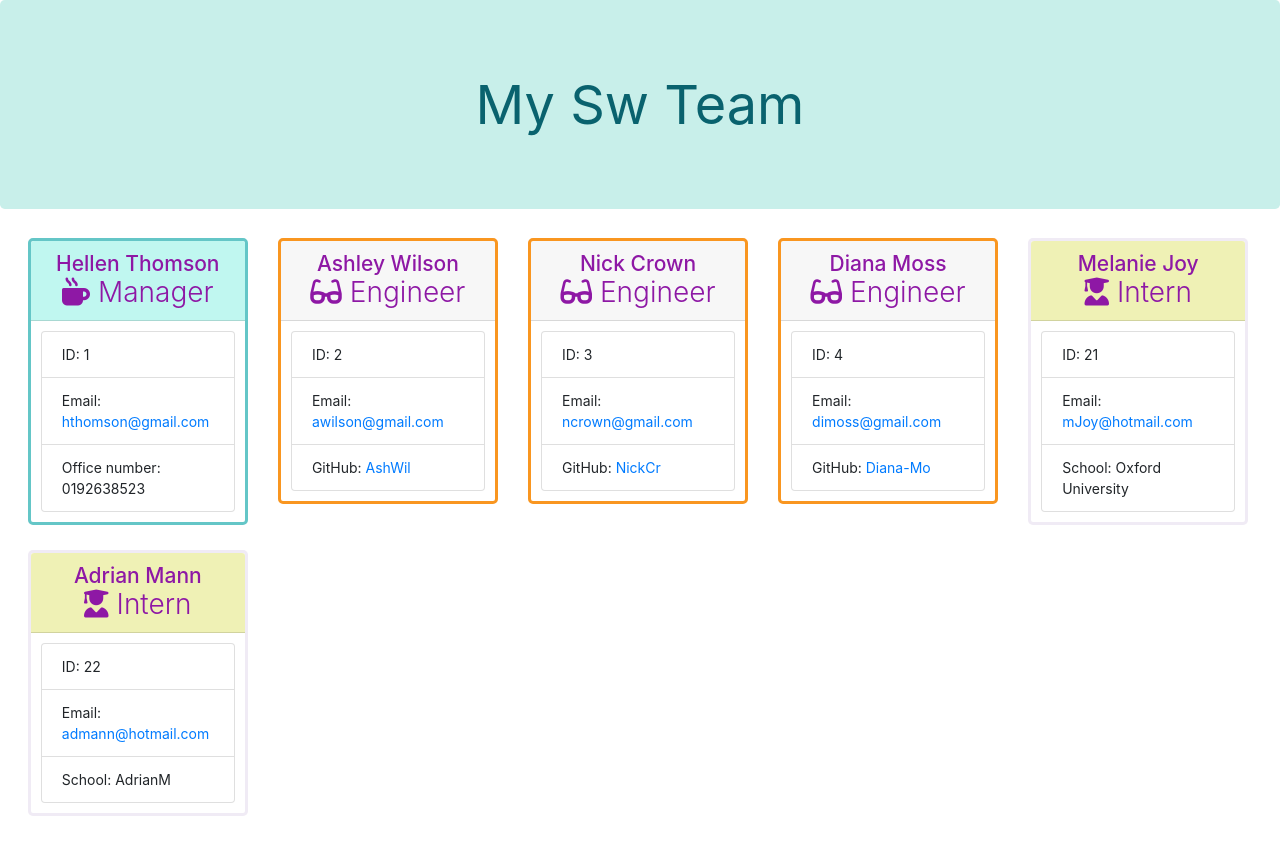
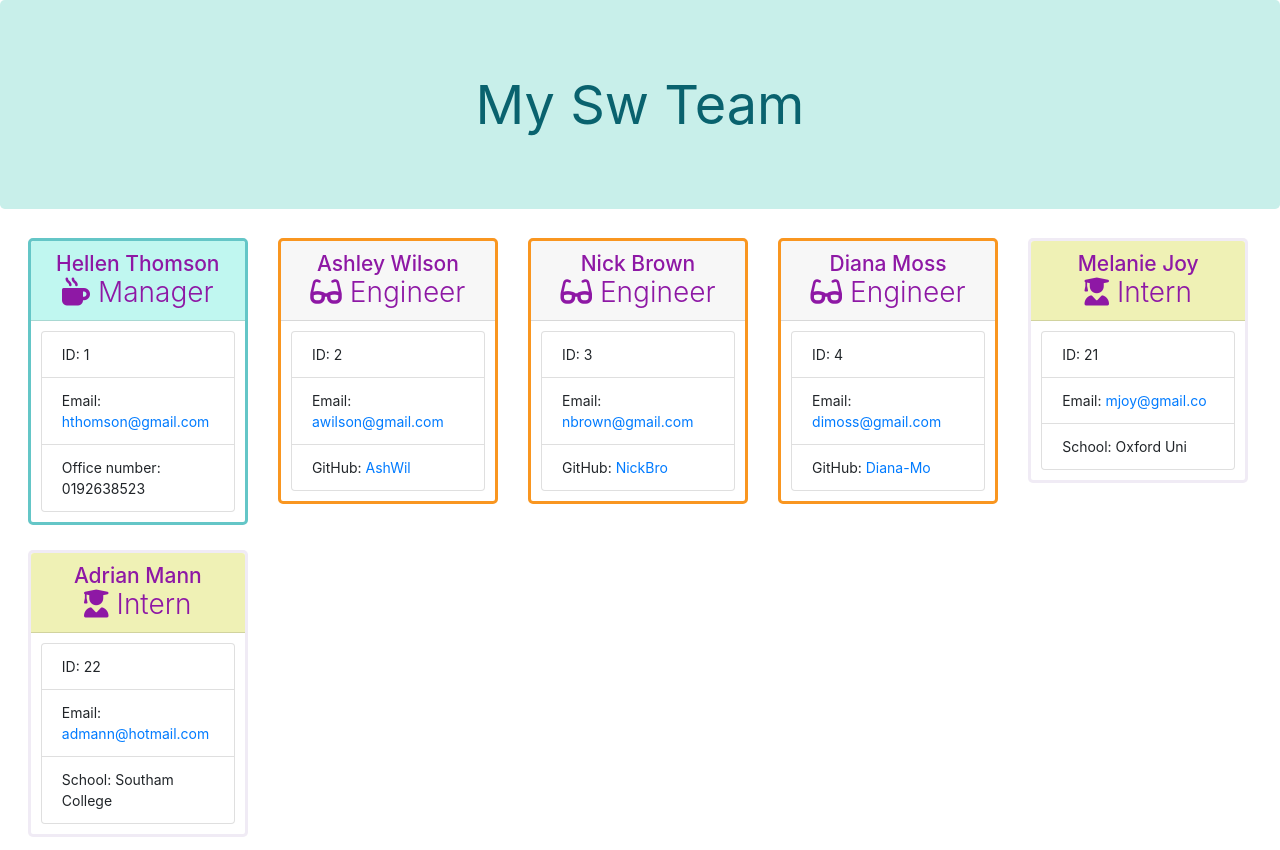
Before and after one commit to Marilena-C/GenerateSwTeam, a website: page output/team.html in a window 1280 px wide. Before the commit the page ends 829 px from the top, so only its background shows below. Drawn offline with nearby package versions, Linux system fonts and the light colour scheme.

Commit message:
add updated output html

```diff
--- a/output/team.html
+++ b/output/team.html
@@ -56,14 +56,14 @@
 
         <div class="card engineer flex-container" style="margin: 1vw">
     <div class="card-header">
-        <h2 class="card-title">Nick Crown</h2>
+        <h2 class="card-title">Nick Brown</h2>
         <h3 class="card-title"><i class="fas fa-glasses mr-2"></i>Engineer</h3>
     </div>
     <div class="card-body">
         <ul class="list-group">
             <li class="list-group-item">ID: 3</li>
-            <li class="list-group-item">Email: <a href="mailto:ncrown@gmail.com">ncrown@gmail.com</a></li>
-            <li class="list-group-item">GitHub: <a href="https://github.com/NickCr" target="_blank" rel="noopener noreferrer">NickCr</a></li>
+            <li class="list-group-item">Email: <a href="mailto:nbrown@gmail.com">nbrown@gmail.com</a></li>
+            <li class="list-group-item">GitHub: <a href="https://github.com/NickBro" target="_blank" rel="noopener noreferrer">NickBro</a></li>
         </ul>
     </div>
 </div>
@@ -90,8 +90,8 @@
     <div class="card-body">
         <ul class="list-group">
             <li class="list-group-item">ID: 21</li>
-            <li class="list-group-item">Email: <a href="mailto:mJoy@hotmail.com">mJoy@hotmail.com</a></li>
-            <li class="list-group-item">School: Oxford University</li>
+            <li class="list-group-item">Email: <a href="mailto:mjoy@gmail.co">mjoy@gmail.co</a></li>
+            <li class="list-group-item">School: Oxford Uni</li>
         </ul>
     </div>
 </div>
@@ -105,7 +105,7 @@
         <ul class="list-group">
             <li class="list-group-item">ID: 22</li>
             <li class="list-group-item">Email: <a href="mailto:admann@hotmail.com">admann@hotmail.com</a></li>
-            <li class="list-group-item">School: AdrianM</li>
+            <li class="list-group-item">School: Southam College</li>
         </ul>
     </div>
 </div>
```
